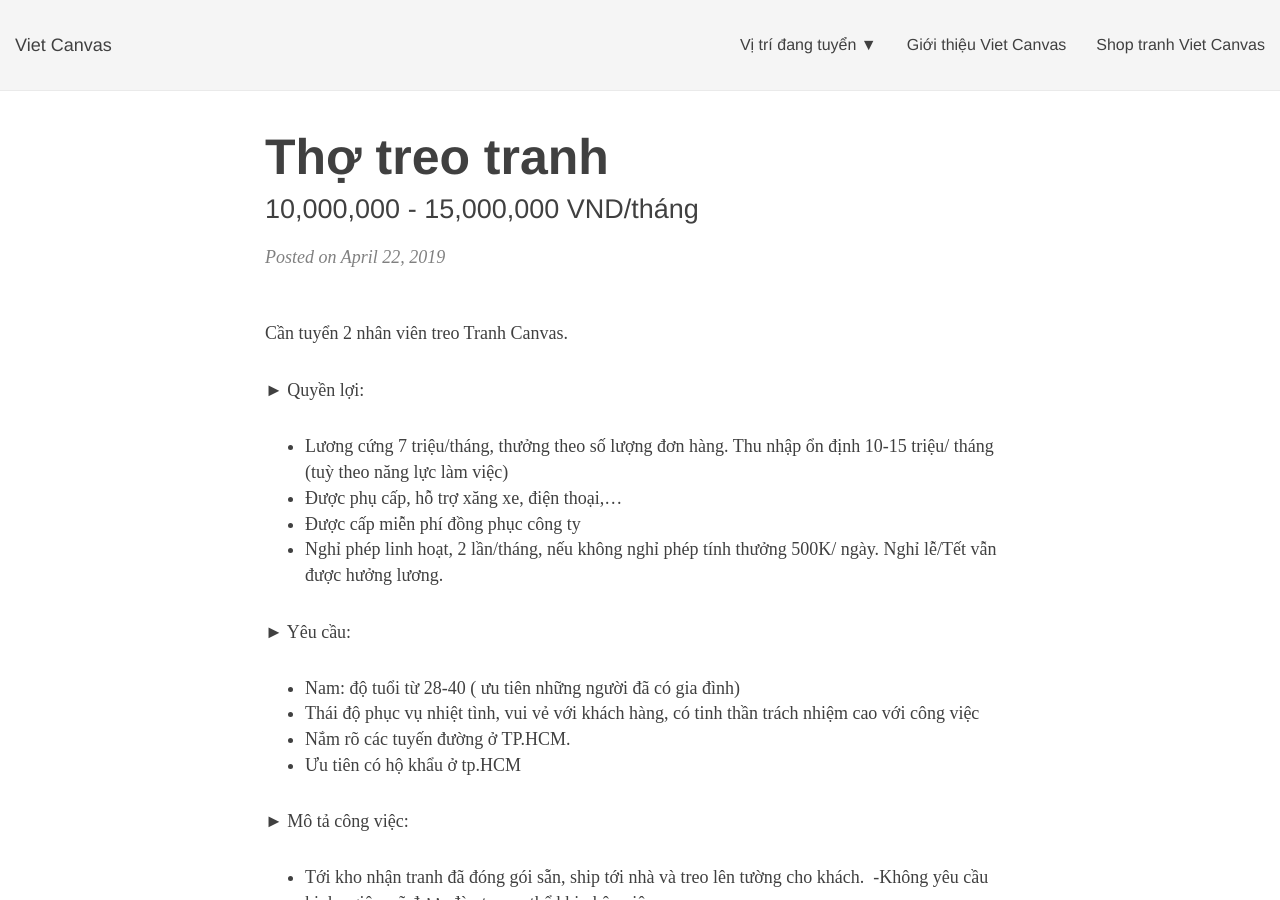
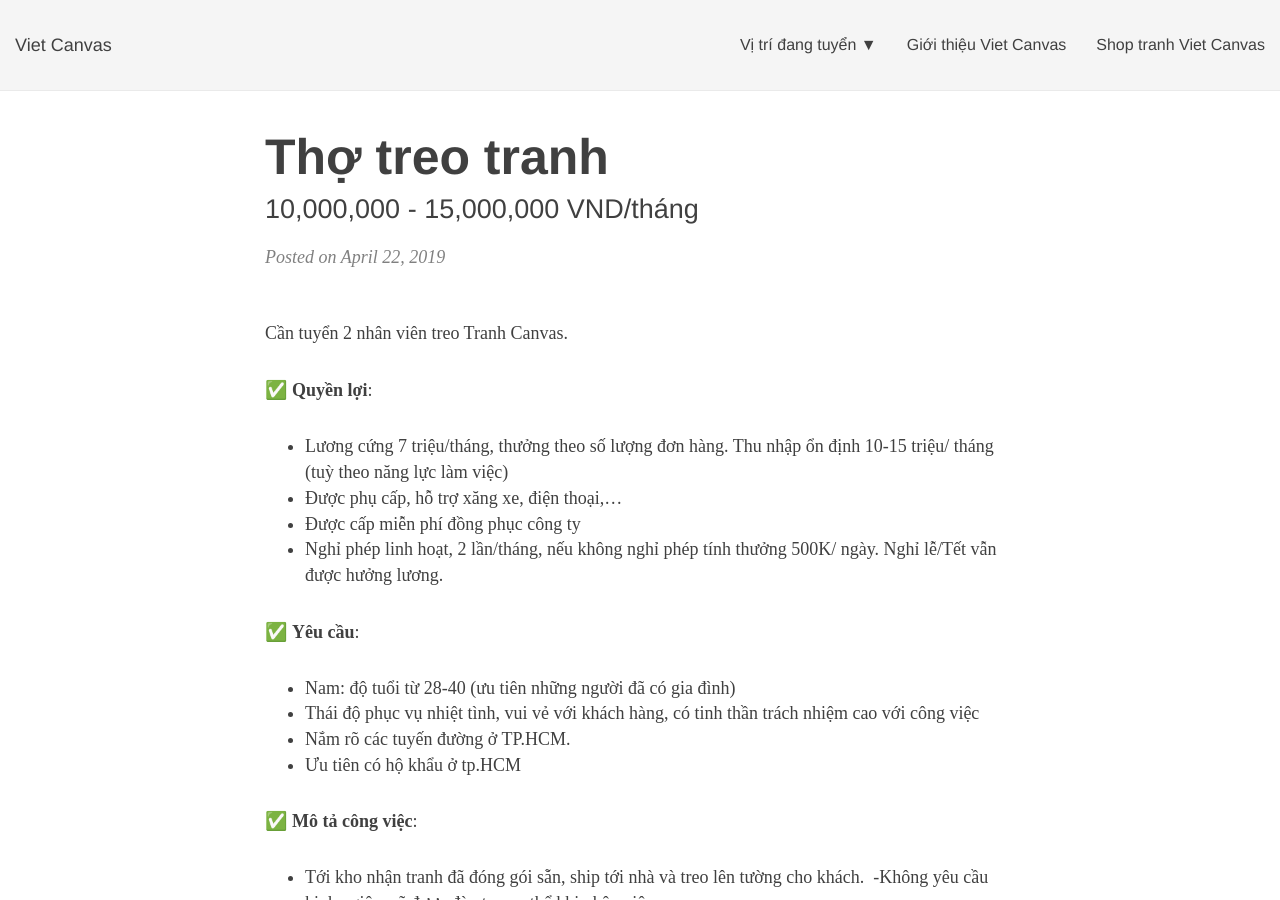
Before and after one commit to Tungtono/vc-jobs, a Jekyll site: the page built from _posts/2019-04-22-treo-tranh.md, in a window 1280 px wide and 900 px high. Built offline with Jekyll 4.4.1, drawn with Linux system fonts in a browser that asks for light colours; nearby versions of some CDN libraries; some web fonts are replaced.

Commit message:
no message

```diff
--- a/_posts/2019-04-22-treo-tranh.md
+++ b/_posts/2019-04-22-treo-tranh.md
@@ -8,24 +8,24 @@ comments: true
 
 Cần tuyển 2 nhân viên treo Tranh Canvas.
 
-► Quyền lợi:
+✅ **Quyền lợi**:
 
 - Lương cứng 7 triệu/tháng, thưởng theo số lượng đơn hàng. Thu nhập ổn định 10-15 triệu/ tháng (tuỳ theo năng lực làm việc)
 - Được phụ cấp, hỗ trợ xăng xe, điện thoại,…
 - Được cấp miễn phí đồng phục công ty
 - Nghỉ phép linh hoạt, 2 lần/tháng, nếu không nghỉ phép tính thưởng 500K/ ngày. Nghỉ lễ/Tết vẫn được hưởng lương.
 
-► Yêu cầu:
+✅ **Yêu cầu**:
 
-- Nam: độ tuổi từ 28-40 ( ưu tiên những người đã có gia đình)
+- Nam: độ tuổi từ 28-40 (ưu tiên những người đã có gia đình)
 - Thái độ phục vụ nhiệt tình, vui vẻ với khách hàng, có tinh thần trách nhiệm cao với công việc
 - Nắm rõ các tuyến đường ở TP.HCM.
 - Ưu tiên có hộ khẩu ở tp.HCM
 
-► Mô tả công việc:
+✅ **Mô tả công việc**:
 
 - Tới kho nhận tranh đã đóng gói sẵn, ship tới nhà và treo lên tường cho khách.
 -Không yêu cầu kinh ngiệm sẽ được đào tạo cụ thể khi nhận việc.
 - Thời gian làm việc: từ 8h30am-7h00pm.
 
-Ai quan tâm xin liên hệ số điện thoại: [0376566898](tel:0376566898).
+Ai quan tâm xin liên hệ số điện thoại: [**0376566898**](tel:0376566898).
```
